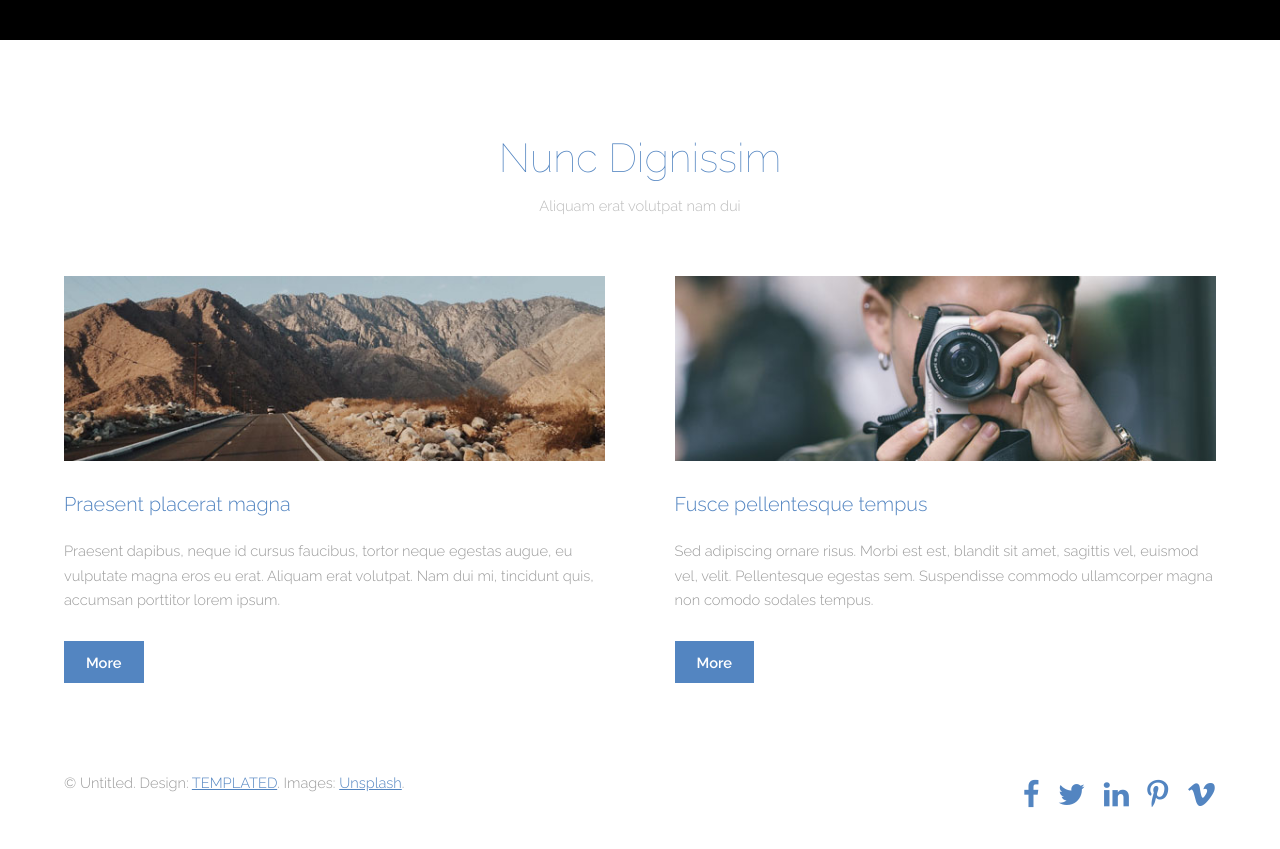
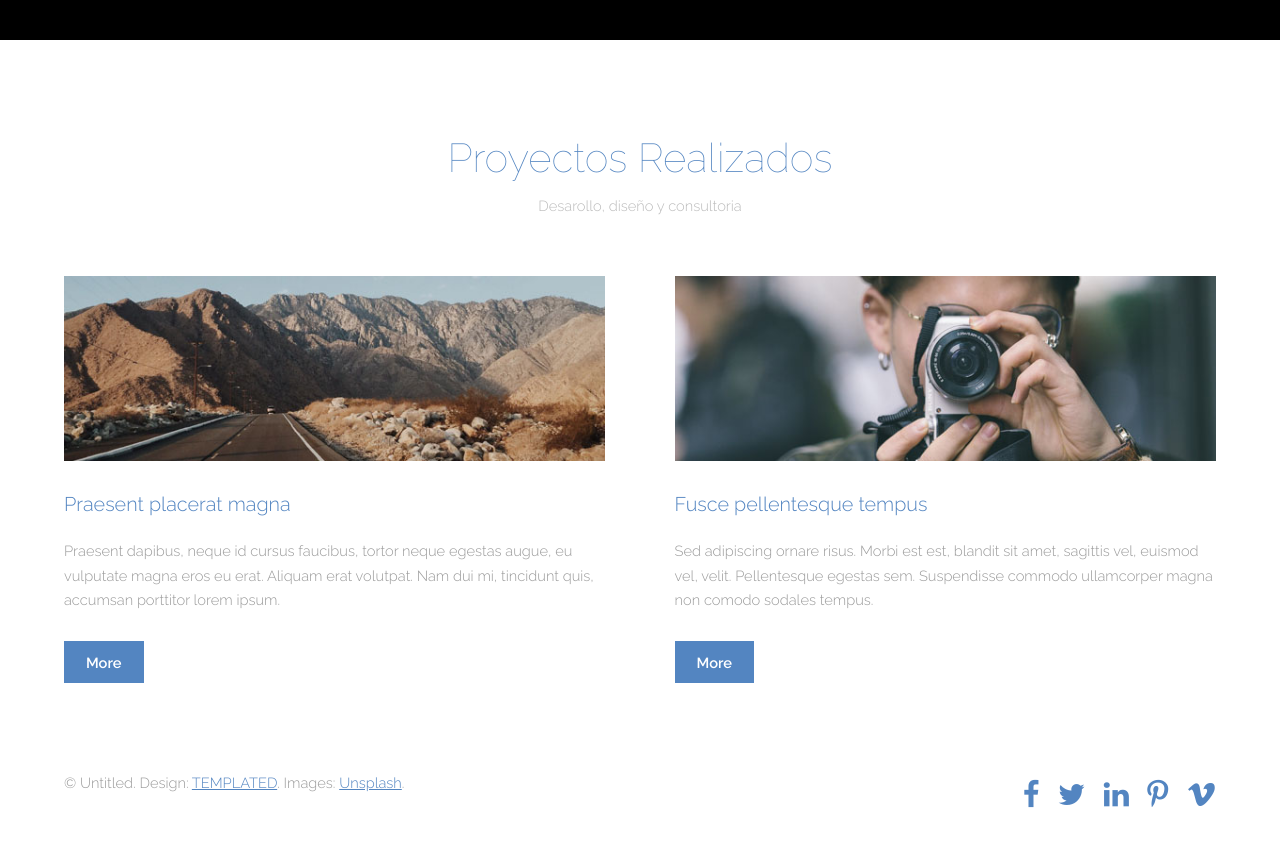
Before and after one commit to gersonvelasquez/paginaweb, a plain HTML site: page index.html in a window 1280 px wide. Shown: the part 1620-2469 px from the top of the page. Drawn offline with Linux system fonts and the light colour scheme.

Commit message:
modificando datos

```diff
--- a/index.html
+++ b/index.html
@@ -91,8 +91,8 @@
     <section id="three " class="wrapper special ">
         <div class="inner ">
             <header class="align-center ">
-                <h2>Nunc Dignissim</h2>
-                <p>Aliquam erat volutpat nam dui </p>
+                <h2>Proyectos Realizados</h2>
+                <p>Desarollo, diseño y consultoria </p>
             </header>
             <div class="flex flex-2 ">
                 <article>
```
